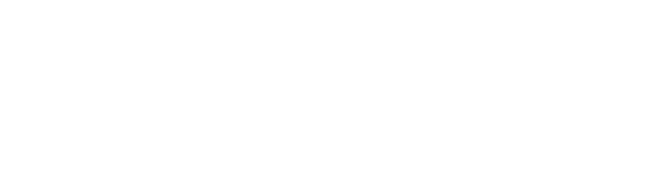
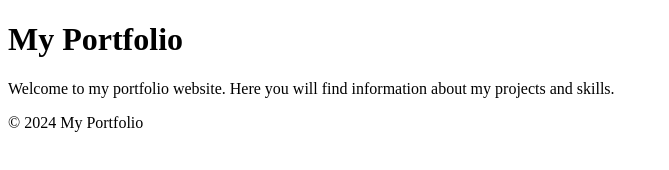
Before and after one commit to stackyash18/Portfolio, a plain HTML site: page index.html in a window 1280 px wide. Shown: the whole page, without its empty margins (0-669 px from the left). Drawn offline with Linux system fonts and the light colour scheme.

Commit message:
changes in index.html

```diff
--- a/index.html
+++ b/index.html
@@ -6,6 +6,9 @@
     <title>Document</title>
 </head>
 <body>
-
+    <h1>My Portfolio</h1>
+    <p>Welcome to my portfolio website. Here you will find information about my projects and skills.</p>
+    <footer>
+        <p>© 2024 My Portfolio</p>
 </body>
 </html>
```
